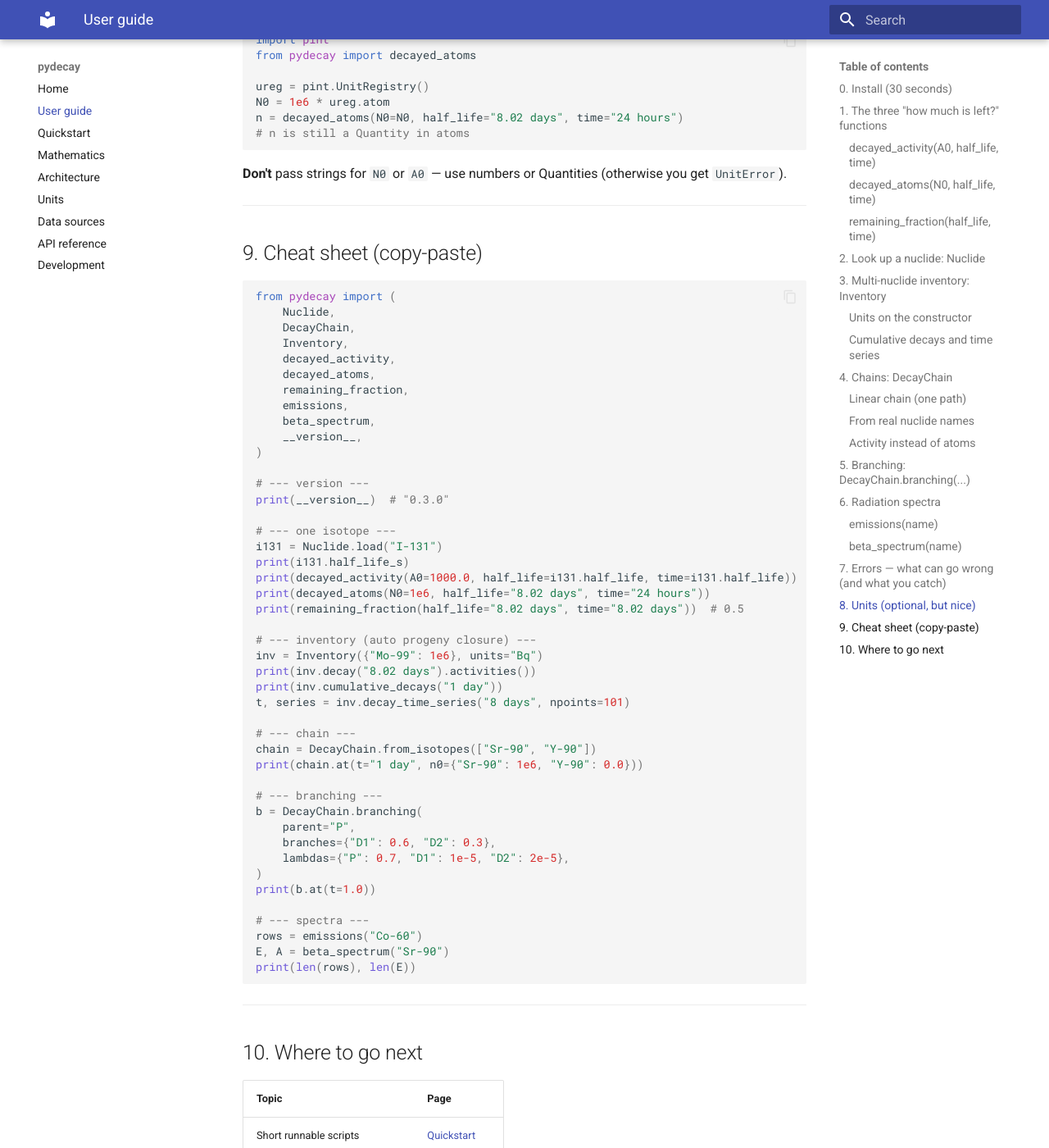
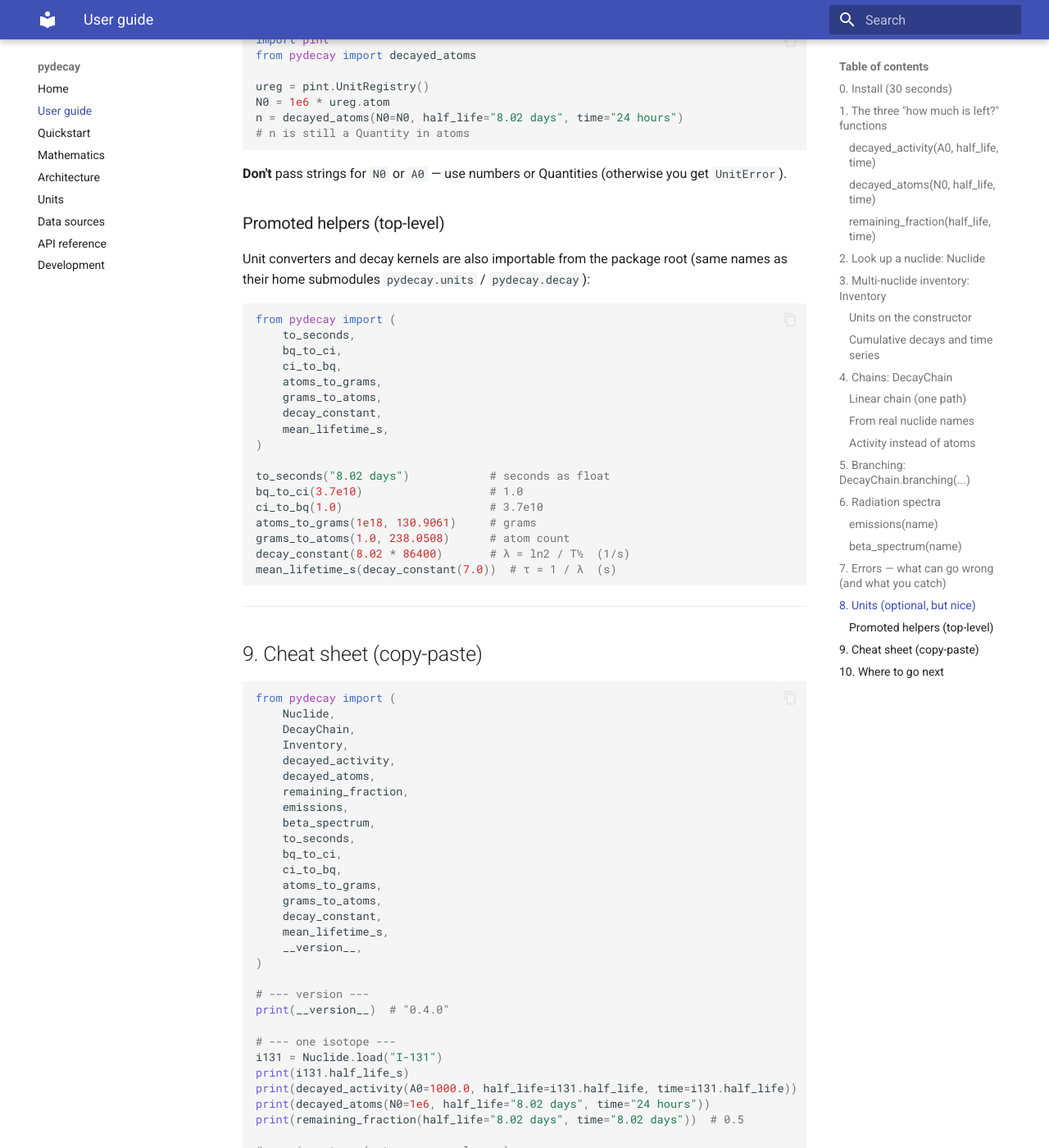
Before and after one commit to DanielDeshmukh/pydecay, an MkDocs documentation site: the page built from docs/user-guide.md, in a window 1280 px wide and 1400 px high, scrolled down 7755 px. Shown: the whole window at 82% size. Built offline with MkDocs 1.6.1 and Material for MkDocs 9.7.7, drawn with Linux system fonts in a browser that asks for light colours.

Commit message:
feat: promote unit and decay helpers to top-level exports (0.4.0)
Additive public-API expansion only — no behavioural changes.

Top-level re-exports (same names as home submodules):
- from pydecay.units: to_seconds, bq_to_ci, ci_to_bq,
  atoms_to_grams, grams_to_atoms
- from pydecay.decay: decay_constant, mean_lifetime_s

__all__ grows 16 -> 23 names. to_float / to_half_life_seconds /
mirror_quantity intentionally stay submodule-only (edge helpers that
require the pint mirroring contract).

Version bump 0.3.0 -> 0.4.0 (semver minor, additive exports).

Tests: every promoted function now has at least two dedicated cases at
the top level (happy path + edge/error), plus a presence/callable sweep.
Existing submodule-level tests remain as the behavioural baseline.

Docs: new "Module-level helpers" section in docs/api.md; user-guide
gets a "Promoted helpers (top-level)" subsection and the cheat-sheet
import list; CHANGELOG gets a 0.4.0 Added entry.

Gates: pytest 93.51% (>=90), ruff clean, mypy clean (15 files),
mkdocs build --strict green.

````diff
--- a/docs/user-guide.md
+++ b/docs/user-guide.md
@@ -15,7 +15,7 @@ You need Python 3.10 or newer. That's it — NumPy, SciPy, and Pint come with it
 
 ```python
 import pydecay
-print(pydecay.__version__)  # "0.3.0"
+print(pydecay.__version__)  # "0.4.0"
 ```
 
 ---
@@ -353,6 +353,31 @@ n = decayed_atoms(N0=N0, half_life="8.02 days", time="24 hours")
 **Don't** pass strings for `N0` or `A0` — use numbers or Quantities
 (otherwise you get `UnitError`).
 
+### Promoted helpers (top-level)
+
+Unit converters and decay kernels are also importable from the package root
+(same names as their home submodules `pydecay.units` / `pydecay.decay`):
+
+```python
+from pydecay import (
+    to_seconds,
+    bq_to_ci,
+    ci_to_bq,
+    atoms_to_grams,
+    grams_to_atoms,
+    decay_constant,
+    mean_lifetime_s,
+)
+
+to_seconds("8.02 days")            # seconds as float
+bq_to_ci(3.7e10)                   # 1.0
+ci_to_bq(1.0)                      # 3.7e10
+atoms_to_grams(1e18, 130.9061)     # grams
+grams_to_atoms(1.0, 238.0508)      # atom count
+decay_constant(8.02 * 86400)       # λ = ln2 / T½  (1/s)
+mean_lifetime_s(decay_constant(7.0))  # τ = 1 / λ  (s)
+```
+
 ---
 
 ## 9. Cheat sheet (copy-paste)
@@ -367,11 +392,18 @@ from pydecay import (
     remaining_fraction,
     emissions,
     beta_spectrum,
+    to_seconds,
+    bq_to_ci,
+    ci_to_bq,
+    atoms_to_grams,
+    grams_to_atoms,
+    decay_constant,
+    mean_lifetime_s,
     __version__,
 )
 
 # --- version ---
-print(__version__)  # "0.3.0"
+print(__version__)  # "0.4.0"
 
 # --- one isotope ---
 i131 = Nuclide.load("I-131")
````
Also changed, not shown: CHANGELOG.md (+9 -0 lines), docs/api.md (+24 -1 lines), src/pydecay/__init__.py (+10 -1 lines), 2 other files.
